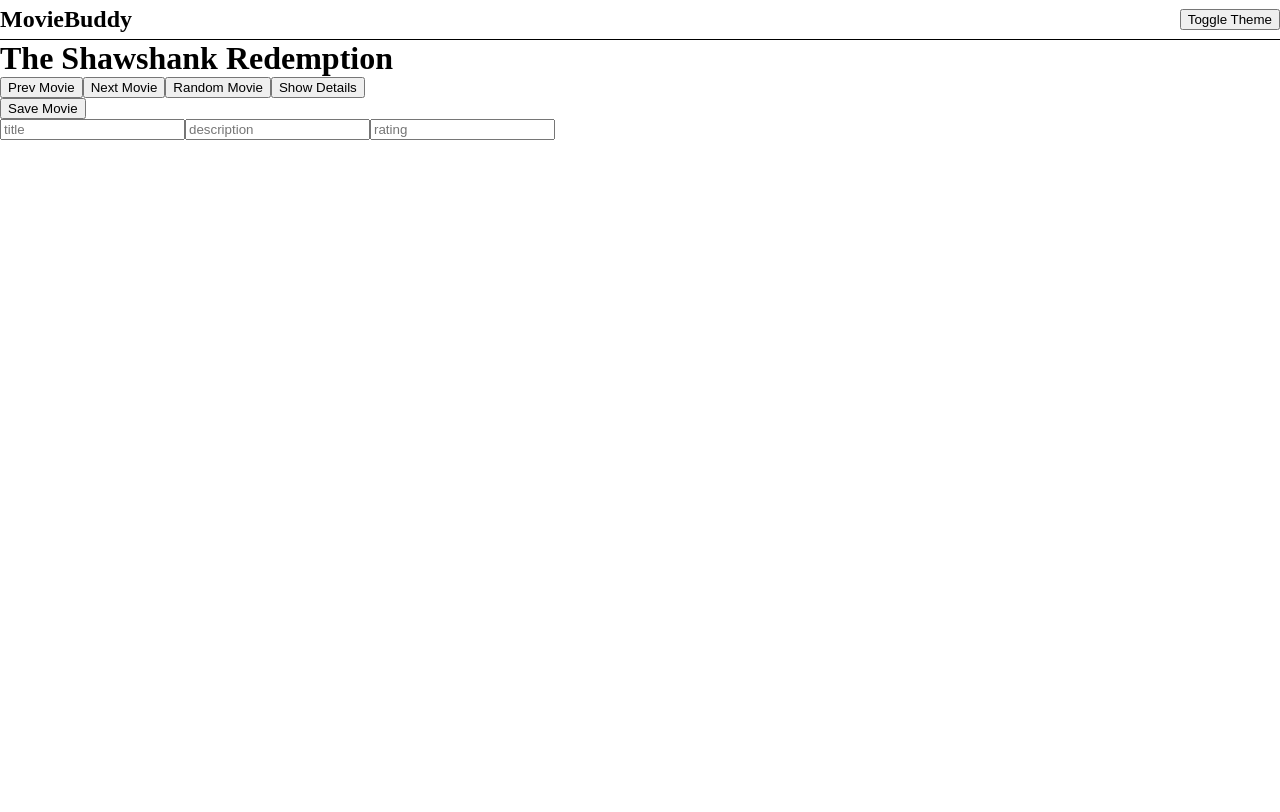
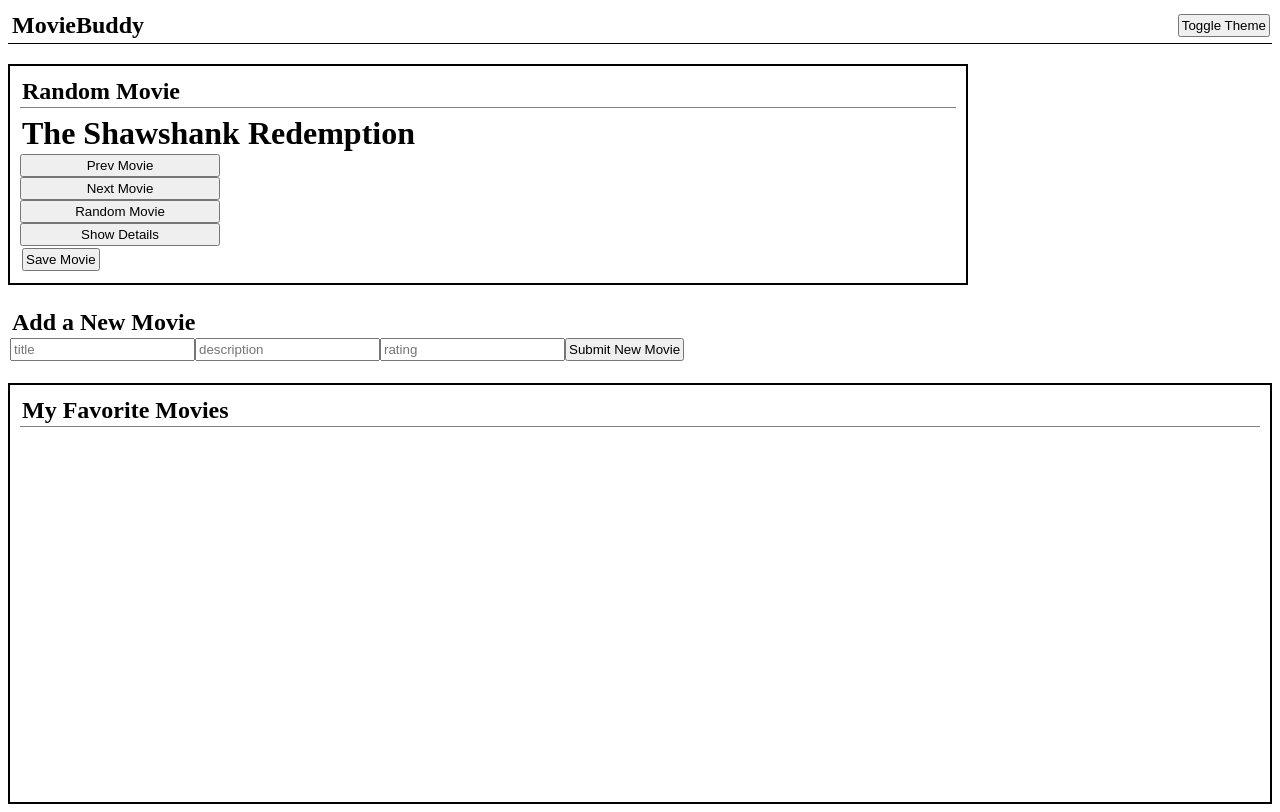
Before and after one commit to jordanburger22/movie-buddy, a React (Vite) app: page / in a window 1280 px wide. Built offline with nearby package versions, Linux system fonts and the light colour scheme.

Commit message:
handlesubmit

```diff
--- a/src/App.jsx
+++ b/src/App.jsx
@@ -26,8 +26,9 @@ function App() {
     <div className={`${theme} main`}>
       <Navbar toggleTheme={toggleTheme}/>
       <RandomMovie addMovie={addMovie}/>
+      <Form addMovie = {addMovie}/>
       <FavoriteMovie favMovies={favMovies}/>
-      <Form />
+
     </div>
   )
 }
--- a/src/components/FavoriteMovies.jsx
+++ b/src/components/FavoriteMovies.jsx
@@ -34,7 +34,8 @@ export default function FavoriteMovie(props) {
 
     return (
 
-        <div>
+        <div className = "favorite-movie-list">
+            <h2> My Favorite Movies</h2>
             {movieElements}
         </div>
     )
--- a/src/components/Form.jsx
+++ b/src/components/Form.jsx
@@ -2,11 +2,21 @@ import React, { useState } from "react"
 
 export default function Form(props) {
 
-    const [formData, setFormData] = useState({
-        title: '',
-        description: '',
-        rating: ''
-    })
+    const {addMovie} = props
+
+    // const [initState, setInitState] = useState({
+    //     title: '',
+    //     description: '',
+    //     rating: ''
+    // })
+
+    const initState = {
+            title: '',
+            description: '',
+            rating: ''
+        }
+
+    const [formData, setFormData] = useState(initState)
 
     function handleChange(e){
         const {name, value} = e.target
@@ -18,10 +28,17 @@ export default function Form(props) {
         })
     }
 
+    function handleSubmit(e){
+        e.preventDefault()
+        addMovie(formData)
+        setFormData(initState)
+    }
+
     console.log(formData)
 
     return (
-        <form>
+        <form onSubmit = {handleSubmit}>
+            <h2>Add a New Movie</h2>
             <input
                 placeholder="title"
                 name="title"
@@ -40,6 +57,7 @@ export default function Form(props) {
                 value={formData.rating}
                 onChange={handleChange}
             />
+            <button>Submit New Movie</button>
         </form>
     )
 }
--- a/src/components/RandomMovie.jsx
+++ b/src/components/RandomMovie.jsx
@@ -31,7 +31,8 @@ export default function RandomMovie(props) {
     }
 
     return (
-        <div>
+        <div className = "random-movie-container">
+            <h2>Random Movie</h2>
             <h1>{movies[movieIndex].title}</h1>
 
             {showDetails && (
--- a/src/index.css
+++ b/src/index.css
@@ -1,6 +1,7 @@
 *{
     margin: 0;
     box-sizing: border-box;
+    padding: 2px;
 }
 
 .nav{
@@ -23,4 +24,41 @@
 
 .main{
     height: 100vh;
+    display: flex;
+    flex-direction: column;
+    gap: 20px;
 }
+
+.random-movie-container {
+    display: flex;
+    flex-direction: column;
+    height: 30vh;
+    width: 75vw;
+    border: 2px solid black;
+    padding: 10px;
+}
+
+.random-movie-container > h2 {
+    border-bottom: 1px solid grey;
+    padding: 2px;
+    margin-bottom: 5px;
+}
+
+button {
+    max-width: 200px;
+}
+
+.favorite-movie-list {
+    height: 100%;
+    display: flex;
+    flex-direction: column;
+    gap: 20px;
+    border: 2px solid black;
+    padding: 10px;
+}
+
+.favorite-movie-list > h2 {
+    border-bottom: 1px solid grey;
+    padding: 2px;
+    margin-bottom: 5px;
+}
```
